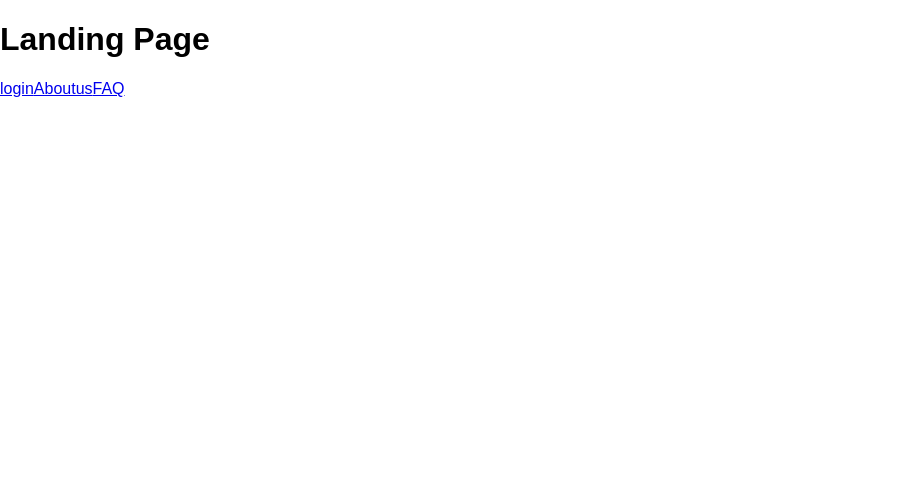
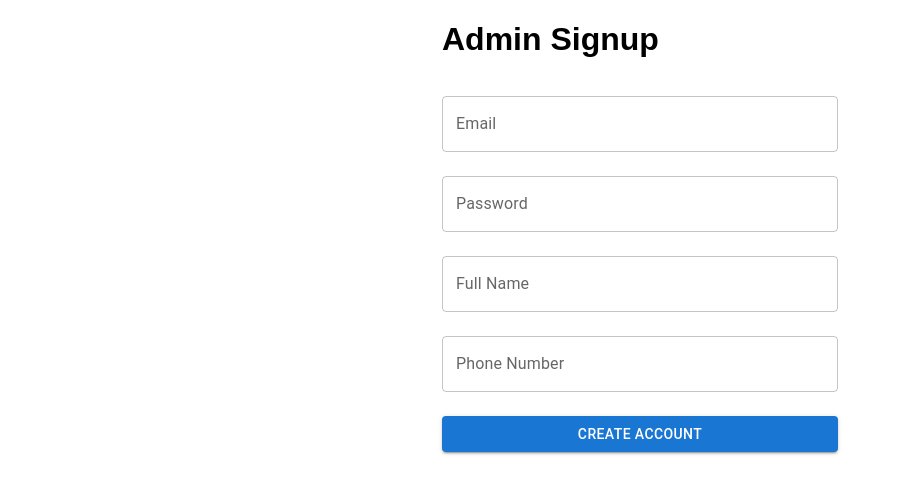
Before and after one commit to rElustondo/CapstoneProject, a React (Create React App) app in the folder capstone_app/: page /admin-sign-up in a window 1280 px wide. Shown: the top 494 px of the page, without its empty margins (0-901 px from the left). Built offline with nearby package versions, Linux system fonts and the light colour scheme.

Commit message:
added admin signup

```diff
--- a/capstone_app/src/App.js
+++ b/capstone_app/src/App.js
@@ -14,13 +14,14 @@ import PaymentForm from './components/PaymentForm';
 import PricingPage from './components/PricingPage';
 import BookingPage from './components/BookingPage';
 import LandingPage from './components/LandingPage';
+import AdminSignup from './components/admin/AdminSignup';
 function App() {
   return (
    <BrowserRouter>
     <Routes>
       <Route path='/login' element={<Login/>}/>
       <Route path='/sign-up' element={<Signup/>}/>
-      <Route path='/admin-sign-up' element={<HomePage/>}/>
+      <Route path='/admin-sign-up' element={<AdminSignup/>}/>
       <Route  path='/user-login' element={<UserPage/>} />
       <Route  path='/profile' element={<ProfilePage/>} />
       <Route path='/Aboutus' element={<Aboutus/>}/>
--- a/capstone_app/src/components/ProfilePage.js
+++ b/capstone_app/src/components/ProfilePage.js
@@ -64,6 +64,32 @@ const ProfilePage = () => {
       </Grid>
         )
     }
+    function adminData(){
+      debugger
+      return (
+        <Grid container justifyContent="center" alignItems="center" style={{ minHeight: '100vh' }}>
+          <Grid item xs={10} sm={6} md={4}>
+            <Card>
+              <CardHeader
+                avatar={
+                  <Avatar src={`https://i.pravatar.cc/150?img=${userDataFromDatabase.imgId}`} />
+                }
+                title={userDataFromDatabase.adminData.name}
+              />
+              <CardContent>
+                <Typography variant="h3">Profile Details</Typography>
+                <Typography variant="h5"><ContactPage/> Name:</Typography>
+                <Typography>{userDataFromDatabase.adminData.name}</Typography>
+                <Typography variant="h5">
+                  <Phone /> Phone:
+                </Typography>
+                <Typography>{userDataFromDatabase.adminData.phone}</Typography>
+              </CardContent>
+            </Card>
+          </Grid>
+      </Grid>
+        )
+    }
     function contractorData(){
       return (
         <Grid container justifyContent="center" alignItems="center" style={{ minHeight: '100vh' }}>
@@ -117,8 +143,8 @@ const ProfilePage = () => {
       </AppBar>
     </Box>
     <Container>
-        {userDataFromDatabase&&(userDataFromDatabase.contractorData == null ? clientData() :
-         contractorData())}
+        {userDataFromDatabase&&(userDataFromDatabase.contractorData ? contractorData() : userDataFromDatabase.clientData?clientData(): userDataFromDatabase.adminData&&adminData()
+         )}
 
 
     </Container>
--- a/capstone_app/src/components/Signup.js
+++ b/capstone_app/src/components/Signup.js
@@ -191,6 +191,9 @@ export default function  Signup() {
           <Link to="/login">Login</Link>
         </Grid>
         <Grid item>
+          <Link to="/admin-sign-up">Admin Sign Up</Link>
+        </Grid>
+        <Grid item>
           <Link to="/">Home</Link>
         </Grid>
       </Grid>
--- a/capstone_app/src/components/admin/AdminSignup.js
+++ b/capstone_app/src/components/admin/AdminSignup.js
@@ -1,6 +1,13 @@
 import React from 'react'
+import { Navigate } from 'react-router-dom'
+import { useState } from 'react';
+import { TextField, Button, Container } from '@mui/material';
+import { createUserWithEmailAndPassword } from 'firebase/auth';
+import { ref, set, getDatabase } from 'firebase/database';
+
 
 export default function AdminSignup() {
+    const db = getDatabase()
     const [username, setUsername] = useState("")
     const [password, setPassword] = useState("")
     const [adminData, setAdminData] = useState({
@@ -36,6 +43,7 @@ export default function AdminSignup() {
         });
       }
   return (
+    <Container component="main" maxWidth="xs" sx={{ display: 'flex', alignItems: 'center', height: 'auto' }}>
         <div>
             <h1>Admin Signup</h1>
             <TextField
@@ -52,6 +60,18 @@ export default function AdminSignup() {
                 type="password"
                 onChange={(e) => setPassword(e.target.value)}
             />
+            <TextField
+                margin="normal"
+                fullWidth
+                label="Full Name"
+                type="text"
+                onChange={(e) => setAdminData({ ...adminData, name: e.target.value })}/>
+            <TextField
+                margin="normal"
+                fullWidth
+                label="Phone Number"
+                type="text"
+                onChange={(e) => setAdminData({ ...adminData, phone: e.target.value })}/>
             <Button
                 fullWidth
                 variant="contained"
@@ -61,9 +81,11 @@ export default function AdminSignup() {
             >
                 Create Account
             </Button>
-        {loggedIn && <Navigate to="/admin-page" />}
-        {user && user.isAdmin && <Navigate to="/admin-page" />}
-        {user && !user.isAdmin && <Navigate to="/user-login" />}
         </div>
+
+
+        {loggedIn && <Navigate to="/user-login" />}
+        {user && <Navigate to="/user-login" />}
+    </Container>
   )
 }
```
Lines whose indentation alone changed are shown as unchanged.
